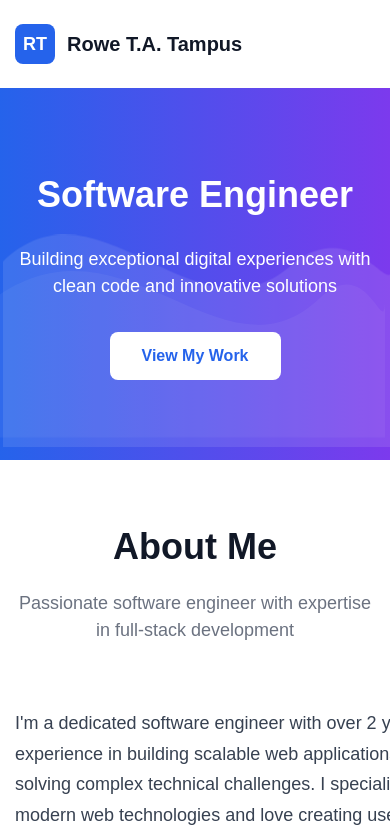
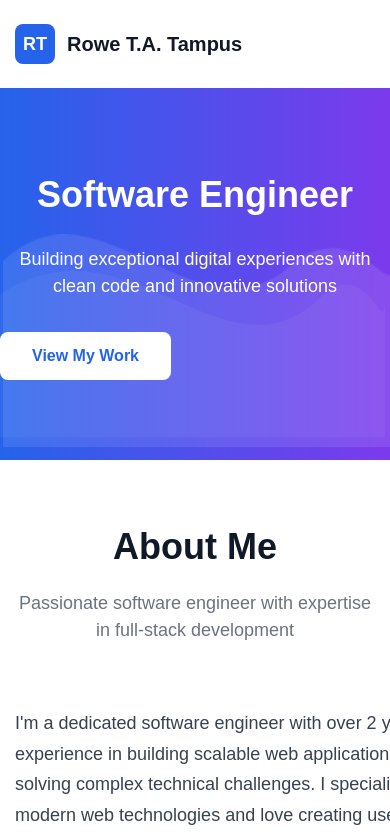
Before and after one commit to Ruvier14/portfolio-nextjs, a Next.js app: page / in a window 390 px wide. Shown: the top 836 px of the page. Built offline with nearby package versions, Linux system fonts and the light colour scheme.

Commit message:
fixed download resume and learn more flex (again)

```diff
--- a/src/app/portfolio.css
+++ b/src/app/portfolio.css
@@ -170,11 +170,31 @@
   transition: all 0.3s ease;
   cursor: pointer;
   border: none;
-  display: inline-flex; /* prevent stretch and align content */
+  display: inline-flex; /* compact by content */
   align-items: center;
   gap: 8px;
-  white-space: nowrap; /* prevent wrapping causing stretch */
-  width: auto; /* avoid full-width in flex column */
+  white-space: nowrap;
+  width: auto;
+  max-width: max-content; /* prevent stretching */
+}
+
+/* Ensure buttons inside groups never stretch */
+.about-buttons .btn,
+.hero-buttons .btn {
+  align-self: flex-start;
+}
+
+.about-buttons {
+  display: flex;
+  gap: 16px;
+  align-items: flex-start;
+}
+
+@media (max-width: 768px) {
+  .about-buttons {
+    flex-direction: column;
+    align-items: flex-start;
+  }
 }
 
 .btn-primary {
```
